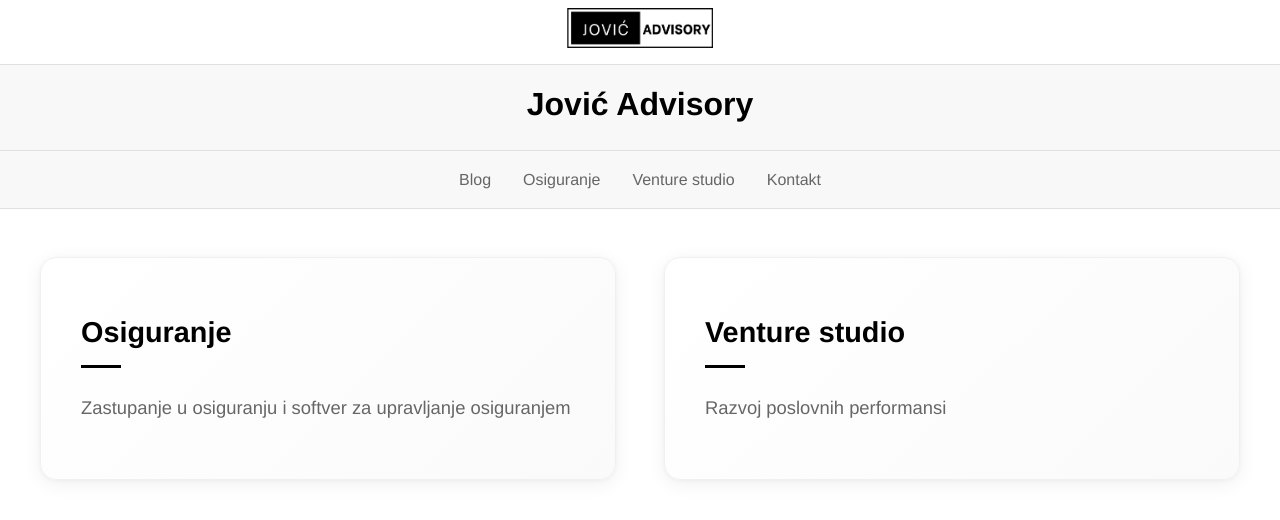
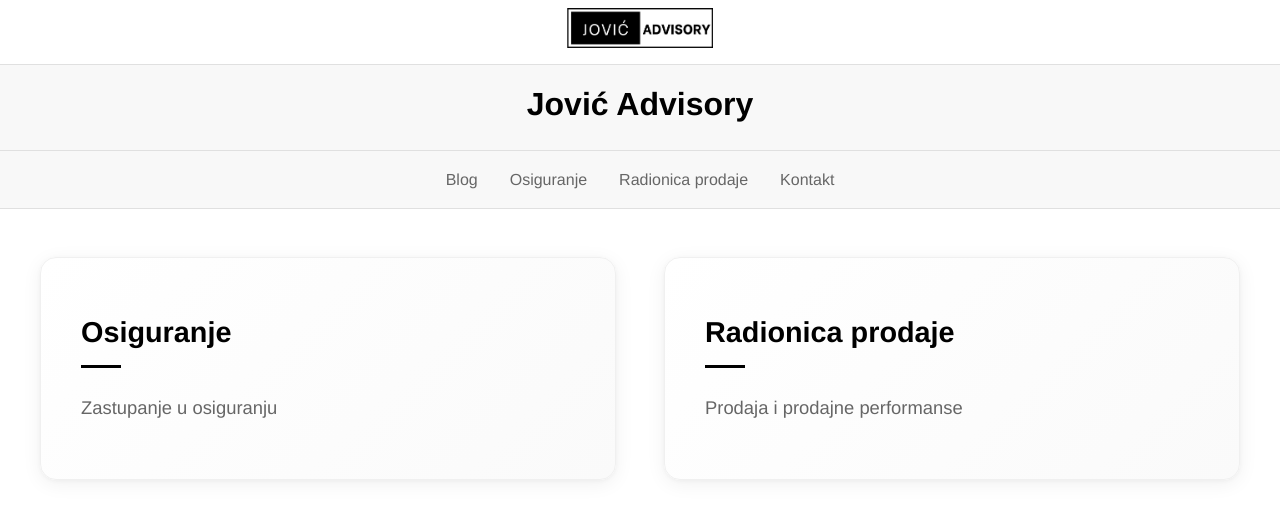
Before and after one commit to vanjajovic/jovicadvisory-frontend, a React (Create React App) app: page / in a window 1280 px wide. Shown: the top 520 px of the page. Built offline with nearby package versions, Linux system fonts and the light colour scheme.

Commit message:
Promjena service

```diff
--- a/src/App.js
+++ b/src/App.js
@@ -20,7 +20,7 @@
           <Routes>
             <Route path="/" element={<Home />} />
             <Route path="/osiguranje/*" element={<Insurance />} />
-            <Route path="/venture/*" element={<Venture />} />
+            <Route path="/radionica/*" element={<Venture />} />
             <Route path="/pravljenje-i-prodaja/*" element={<MakeNSell />} />
             <Route path="/kontakt" element={<Contact />} />
             <Route path="/blog/*" element={<BlogPage />} />
--- a/src/components/ServiceMenuHome.js
+++ b/src/components/ServiceMenuHome.js
@@ -8,8 +8,8 @@
 
   const servicePages = [
     { name: 'Blog', path: '/blog' },
-    { name: 'Osiguranje', path: '/osiguranje' },
-    { name: 'Venture studio', path: '/venture' },
+    { name: 'Osiguranje', path: 'https://vitaxosiguranje.com' },
+    { name: 'Radionica prodaje', path: '/radionica' },
     // { name: 'Radionica pravljenja i prodaje', path: '/pravljenje-i-prodaja' }, // SKRIVENO
     { name: 'Kontakt', path: '/kontakt' }
   ];
--- a/src/components/ServiceMenuVenture.js
+++ b/src/components/ServiceMenuVenture.js
@@ -6,10 +6,10 @@
   const location = useLocation();
 
   const servicePages = [
-    { name: 'Projekti', path: '/venture/projekti' },
-    { name: 'Mentorstvo', path: '/venture' }, // Početna stranica
-    { name: 'M&A zastupanje', path: '/venture/m&a' },
-    { name: 'Kontakt', path: '/venture/kontakt' }
+    // { name: 'Projekti', path: '/venture/projekti' }, // SKRIVENO DO AKTIVACIJE
+    { name: 'Mentorstvo', path: '/radionica' }, // Početna stranica
+    { name: 'M&A zastupanje', path: '/radionica/m&a' },
+    { name: 'Kontakt', path: '/radionica/kontakt' }
   ];
 
   return (
--- a/src/pages/Home.js
+++ b/src/pages/Home.js
@@ -18,17 +18,17 @@
       {/* Services Grid */}
       <div className={styles.pageContent}>
         <div className={styles.serviceGrid}>
-          <Link to="/osiguranje" className={styles.serviceCard}>
+          <Link to="https://vitaxosiguranje.com" className={styles.serviceCard}>
             <h2 className={styles.serviceCardTitle}>Osiguranje</h2>
             <p className={styles.serviceCardDescription}>
-              Zastupanje u osiguranju i softver za upravljanje osiguranjem
+              Zastupanje u osiguranju
             </p>
           </Link>
 
-          <Link to="/venture" className={styles.serviceCard}>
-            <h2 className={styles.serviceCardTitle}>Venture studio</h2>
+          <Link to="/radionica" className={styles.serviceCard}>
+            <h2 className={styles.serviceCardTitle}>Radionica prodaje</h2>
             <p className={styles.serviceCardDescription}>
-              Razvoj poslovnih performansi
+              Prodaja i prodajne performanse
             </p>
           </Link>
 
--- a/src/pages/ServicePage.module.css
+++ b/src/pages/ServicePage.module.css
@@ -441,80 +441,3 @@
     padding: 0 1rem;
   }
 }
-
-/* Projekti stilovi */
-.projektiGrid {
-  display: grid;
-  grid-template-columns: repeat(auto-fit, minmax(400px, 1fr));
-  gap: 2rem;
-  margin-top: 2rem;
-}
-
-.projektCard {
-  background: white;
-  border: 1px solid #e0e0e0;
-  border-radius: 12px;
-  padding: 2rem;
-  box-shadow: 0 2px 12px rgba(0,0,0,0.08);
-  transition: transform 0.3s ease, box-shadow 0.3s ease;
-}
-
-.projektCard:hover {
-  transform: translateY(-4px);
-  box-shadow: 0 8px 25px rgba(0,0,0,0.15);
-}
-
-.projektCard h2 {
-  color: #000;
-  margin-bottom: 1rem;
-  font-size: 1.4rem;
-  border-bottom: 2px solid #f0f0f0;
-  padding-bottom: 0.5rem;
-}
-
-.projektOpis p {
-  margin-bottom: 1rem;
-  line-height: 1.6;
-}
-
-.projektOpis ul {
-  margin: 1rem 0;
-  padding-left: 1.5rem;
-}
-
-.projektOpis li {
-  margin-bottom: 0.5rem;
-  line-height: 1.5;
-}
-
-/* Mentorstvo stilovi (već postoje, ostaju isti) */
-.mentorstvoGrid {
-  display: grid;
-  grid-template-columns: repeat(auto-fit, minmax(400px, 1fr));
-  gap: 2rem;
-  margin-top: 2rem;
-}
-
-.mentorstvoCard {
-  background: white;
-  border: 1px solid #e0e0e0;
-  border-radius: 12px;
-  padding: 2rem;
-  box-shadow: 0 2px 12px rgba(0,0,0,0.08);
-}
-
-.mentorstvoCard h2 {
-  color: #000;
-  margin-bottom: 1.5rem;
-  font-size: 1.4rem;
-}
-
-.mentorstvoPrednosti ul {
-  margin: 0;
-  padding-left: 1.5rem;
-}
-
-.mentorstvoPrednosti li {
-  margin-bottom: 0.5rem;
-  line-height: 1.5;
-}
--- a/src/pages/Venture.js
+++ b/src/pages/Venture.js
@@ -3,7 +3,7 @@
 import ServiceMenuVenture from '../components/ServiceMenuVenture';
 import styles from './ServicePage.module.css';
 
-// PROJEKTI STRANICA
+// PROJEKTI STRANICA - OSTAJE U KODU ALI JE SKRIVENA
 const Projekti = () => {
   return (
     <div className={styles.pageContent}>
@@ -79,9 +79,9 @@
   return (
     <div className={styles.pageContent}>
       <div className={styles.contentContainer}>
-        <h1>Kontakt - Venture studio</h1>
+        <h1>Kontakt - Radionica prodaje</h1>
         <p className={styles.pageDescription}>
-          Kontakt informacije za Venture studio.
+          Kontakt informacije za radionicu.
         </p>
       </div>
     </div>
@@ -92,7 +92,7 @@
   return (
     <div className={styles.servicePage}>
       <div className={styles.serviceHeader}>
-        <h1 className={styles.serviceTitle}>Venture Studio</h1>
+        <h1 className={styles.serviceTitle}>Radionica prodaje</h1>
       </div>
 
       <ServiceMenuVenture />
@@ -101,8 +101,8 @@
         {/* MENTORSTVO KAO POČETNA STRANICA */}
         <Route index element={<Mentorstvo />} />
 
-        {/* OSTALE RUTE */}
-        <Route path="projekti" element={<Projekti />} />
+        {/* OSTALE RUTE - PROJEKTI SKRIVENI */}
+        {/* <Route path="projekti" element={<Projekti />} /> */}
         <Route path="m&a" element={<MA />} />
         <Route path="kontakt" element={<KontaktVenture />} />
       </Routes>
```
